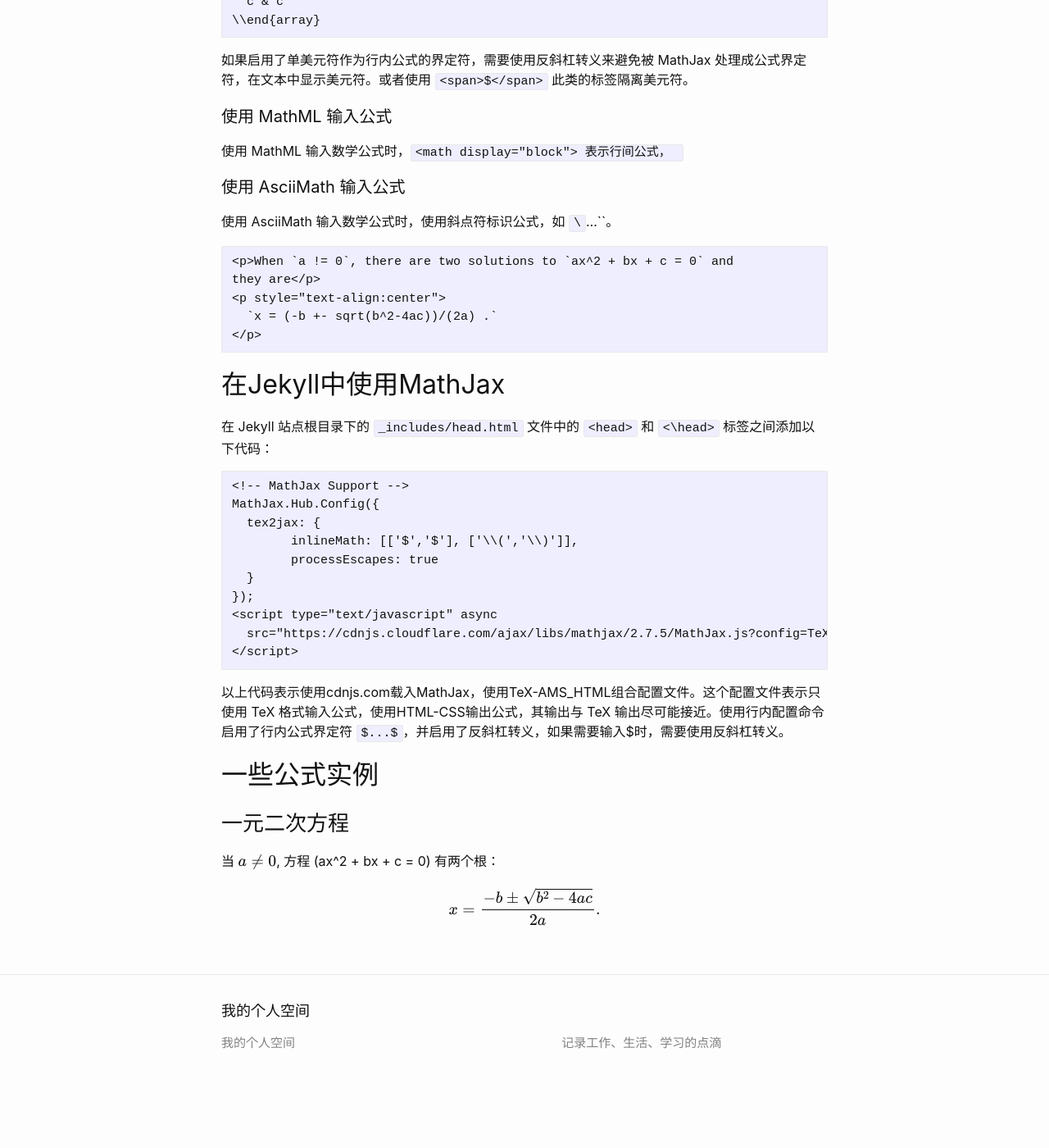
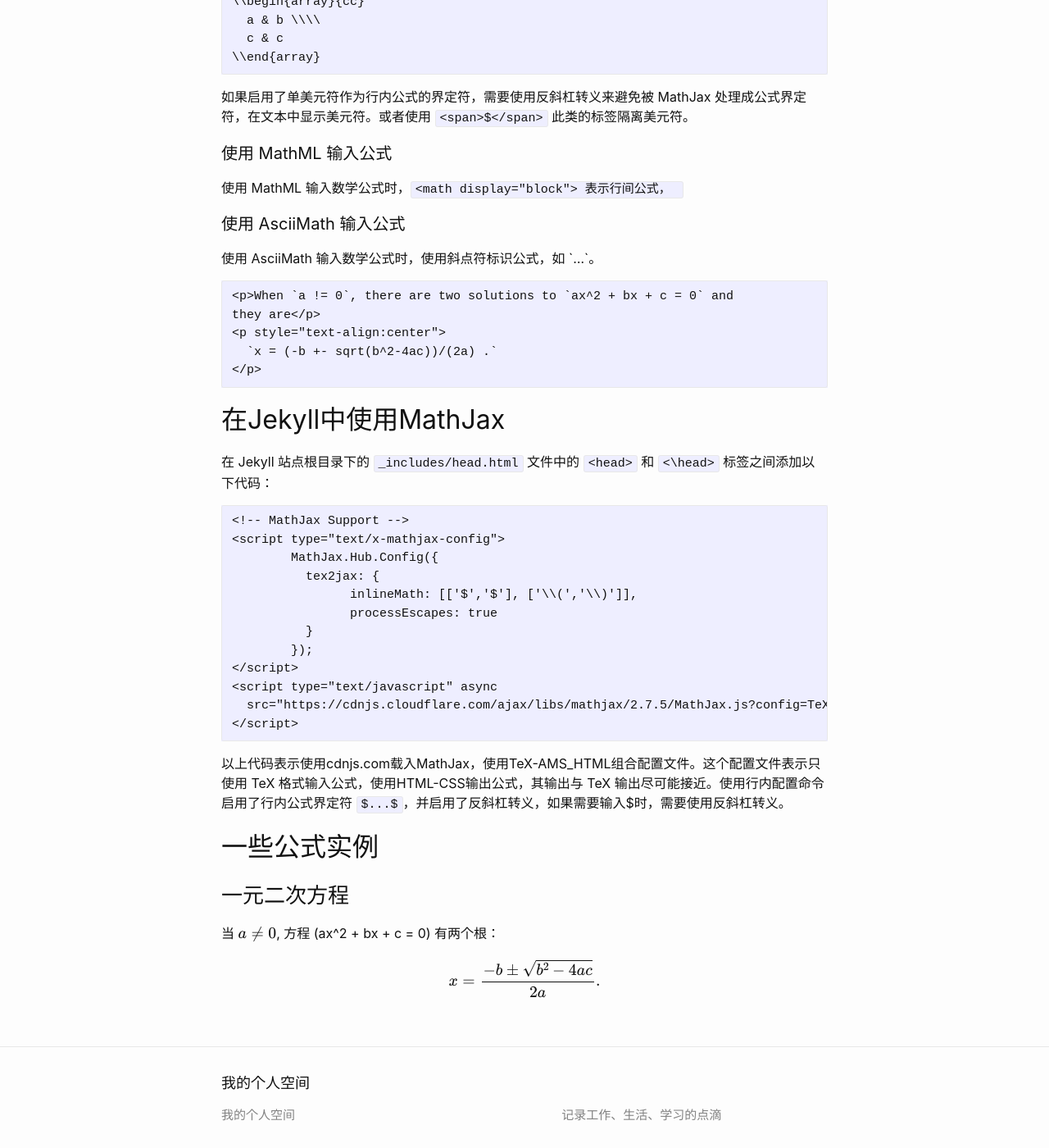
Before and after one commit to juyingzh/juyingzh.github.io, a Jekyll site: the page built from _posts/2018-11-29-use-mathjax-to-display-mathmatics.md, in a window 1280 px wide and 1400 px high, scrolled down 4551 px. Shown: the whole window at 82% size. Built offline with Jekyll 4.4.1, drawn with Linux system fonts in a browser that asks for light colours; formulas are drawn with MathJax 3; before the commit the page ends 5895 px from its top, so only the background shows below that; some of the changed lines change nothing that is shown; some of the changed text lies outside the part shown.

Commit message:
Modified post

```diff
--- a/_posts/2018-11-29-use-mathjax-to-display-mathmatics.md
+++ b/_posts/2018-11-29-use-mathjax-to-display-mathmatics.md
@@ -133,12 +133,14 @@ MathJax 的源码在[GitHub](https://github.com/mathjax/MathJax/)。下载最新
 
 默认情况下的公式界定符，行间公式使用 `$$...$$` 和 `\[...\]`，行内公式使用 `\(...\)` 。行内公式界定符 `$...$` 默认不启用，这是因为美元符号在一般文本中太常见了，容易引起错误。如果想启用这个界定符，必须进行显式地配置。
 
-	MathJax.Hub.Config({
-	  tex2jax: {
-		inlineMath: [['$','$'], ['\\(','\\)']],
-		processEscapes: true
-	  }
-	});
+	<script type="text/x-mathjax-config">
+		MathJax.Hub.Config({
+		  tex2jax: {
+			inlineMath: [['$','$'], ['\\(','\\)']],
+			processEscapes: true
+		  }
+		});
+	</script>
 
 对 TeX、LaTeX 包括两部分：tex2jax 预处理器和 TeX 输入处理器。前者标识文本中的数学公式，后者将输入公式转换成一种中间格式，供输出处理器显示。
 
@@ -176,7 +178,7 @@ MathJax 的源码在[GitHub](https://github.com/mathjax/MathJax/)。下载最新
 
 #### 使用 AsciiMath 输入公式
 
-使用 AsciiMath 输入数学公式时，使用斜点符标识公式，如 `\`...\``。
+使用 AsciiMath 输入数学公式时，使用斜点符标识公式，如 \`...\`。
 
 	<p>When `a != 0`, there are two solutions to `ax^2 + bx + c = 0` and
 	they are</p>
@@ -189,12 +191,14 @@ MathJax 的源码在[GitHub](https://github.com/mathjax/MathJax/)。下载最新
 在 Jekyll 站点根目录下的 `_includes/head.html` 文件中的 `<head>` 和 `<\head>` 标签之间添加以下代码：
 
 	<!-- MathJax Support -->
-	MathJax.Hub.Config({
-	  tex2jax: {
-		inlineMath: [['$','$'], ['\\(','\\)']],
-		processEscapes: true
-	  }
-	});
+	<script type="text/x-mathjax-config">
+		MathJax.Hub.Config({
+		  tex2jax: {
+			inlineMath: [['$','$'], ['\\(','\\)']],
+			processEscapes: true
+		  }
+		});
+	</script>
 	<script type="text/javascript" async
 	  src="https://cdnjs.cloudflare.com/ajax/libs/mathjax/2.7.5/MathJax.js?config=TeX-AMS_HTML">
 	</script>
```
